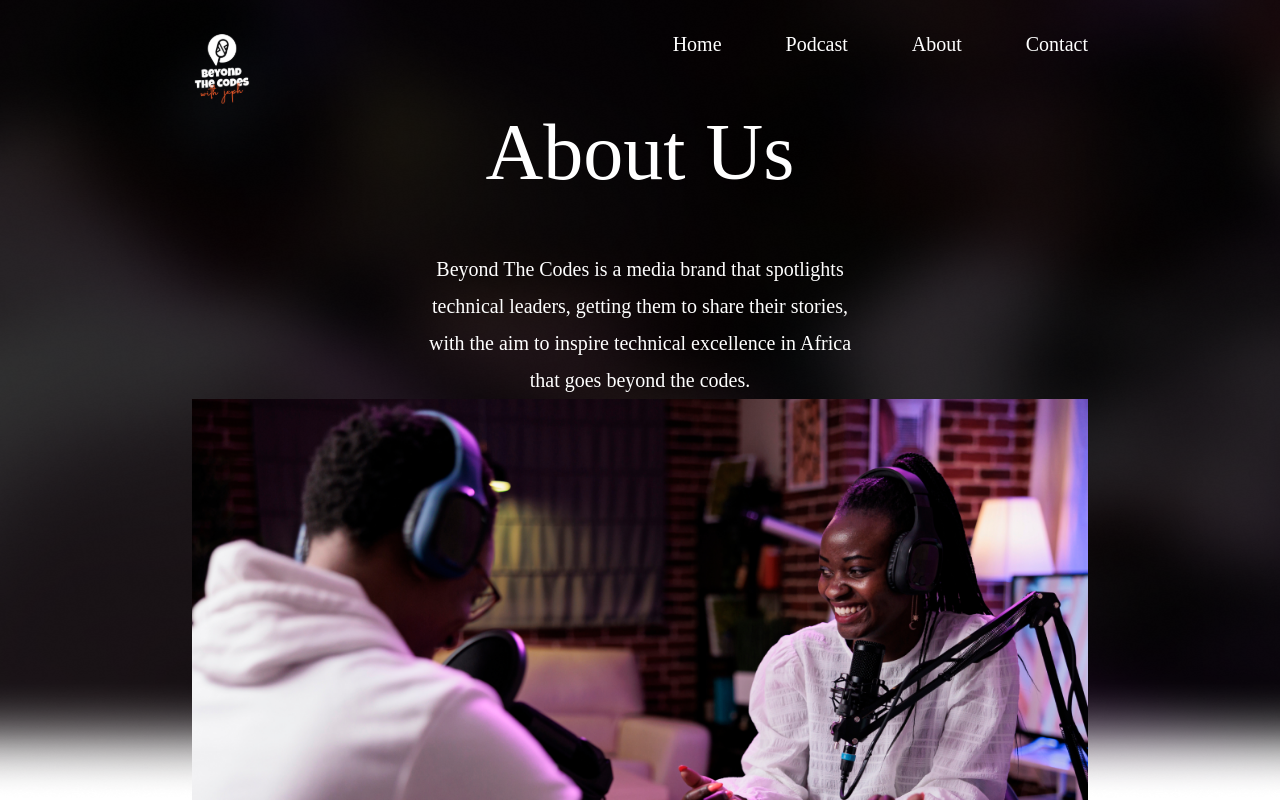
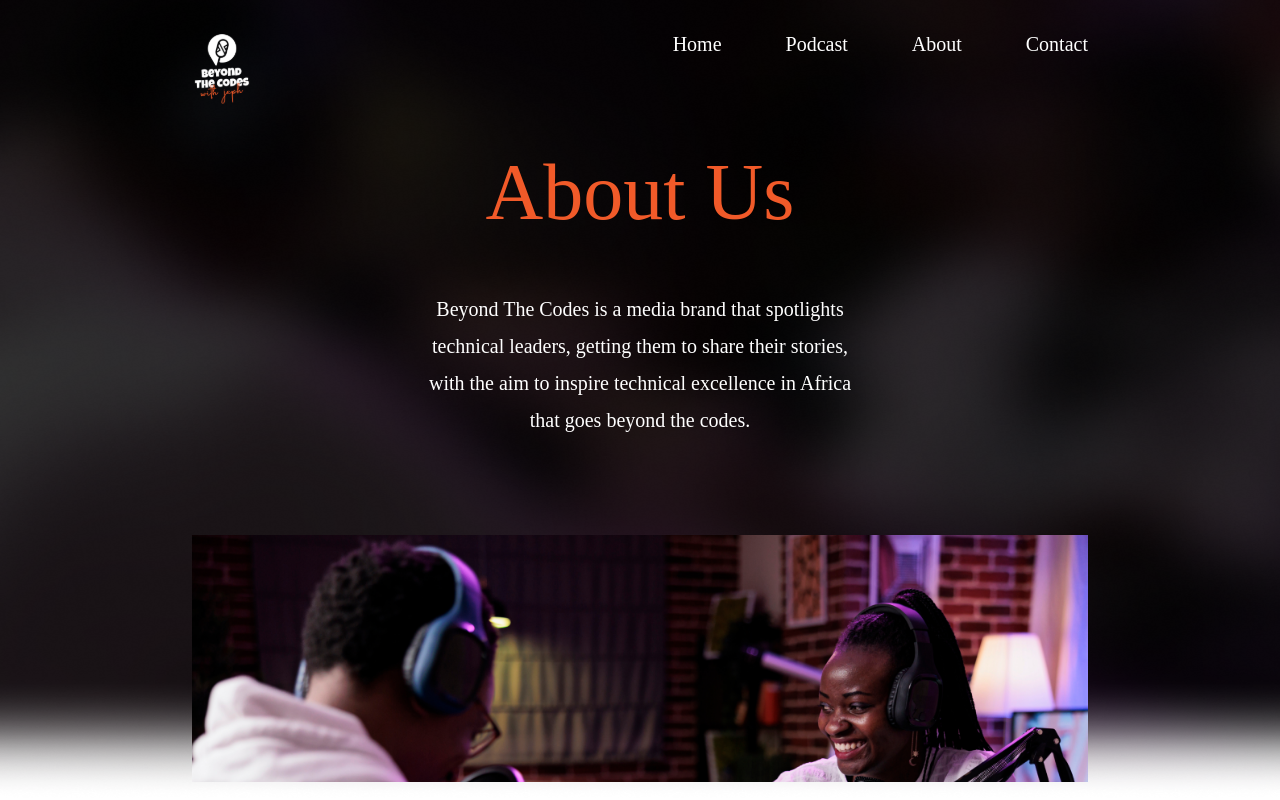
Before and after one commit to jephtah/beyondthecodes, a Next.js app: page /about-us in a window 1280 px wide. Shown: the top 800 px of the page. Built offline with nearby package versions, Linux system fonts and the light colour scheme.

Commit message:
made changes to about page

```diff
--- a/src/component/Navigation/index.js
+++ b/src/component/Navigation/index.js
@@ -24,8 +24,11 @@ const Nav = styled.nav`
     }
   }
   @media screen and (max-width: 700px) {
+    position: relative;
     ul {
       flex-direction: column;
+      position: absolute;
+      right: 0;
     }
   }
 `;
--- a/src/pages/about-us.js
+++ b/src/pages/about-us.js
@@ -20,18 +20,20 @@ const Header = styled.header`
   display: flex;
   flex-direction: column;
   justify-content: center;
-  padding-top: 5rem;
+  padding-top: 10rem;
   margin-bottom: 10rem;
+  overflow: hidden;
   div:nth-child(1) {
     color: white;
     text-align: center;
     max-width: 50%;
-    margin: 0 auto;
+    margin: 6rem auto;
     h1 {
       font-size: 80px;
       font-weight: 300;
       line-height: 70px;
       margin-bottom: 4rem;
+      color: ${({ theme }) => theme.colors.primary};
     }
     p {
       font-size: 20px;
@@ -39,11 +41,12 @@ const Header = styled.header`
     }
   }
   @media screen and (max-width: 700px) {
-    height: 40vh;
+    height: 100vh;
 
     div:nth-child(1) {
       padding-top: 2rem;
       max-width: 90%;
+      margin: 2rem auto;
       h1 {
         font-size: 50px;
       }
```
